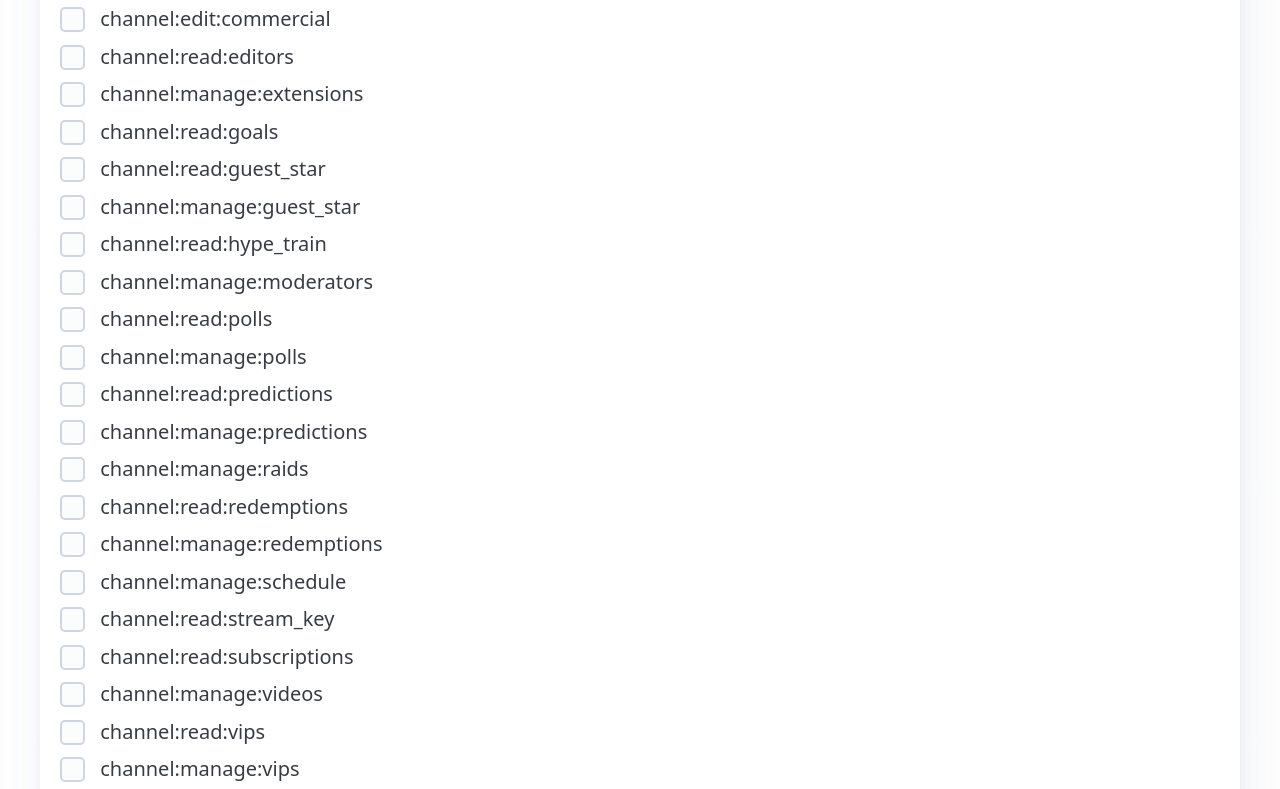
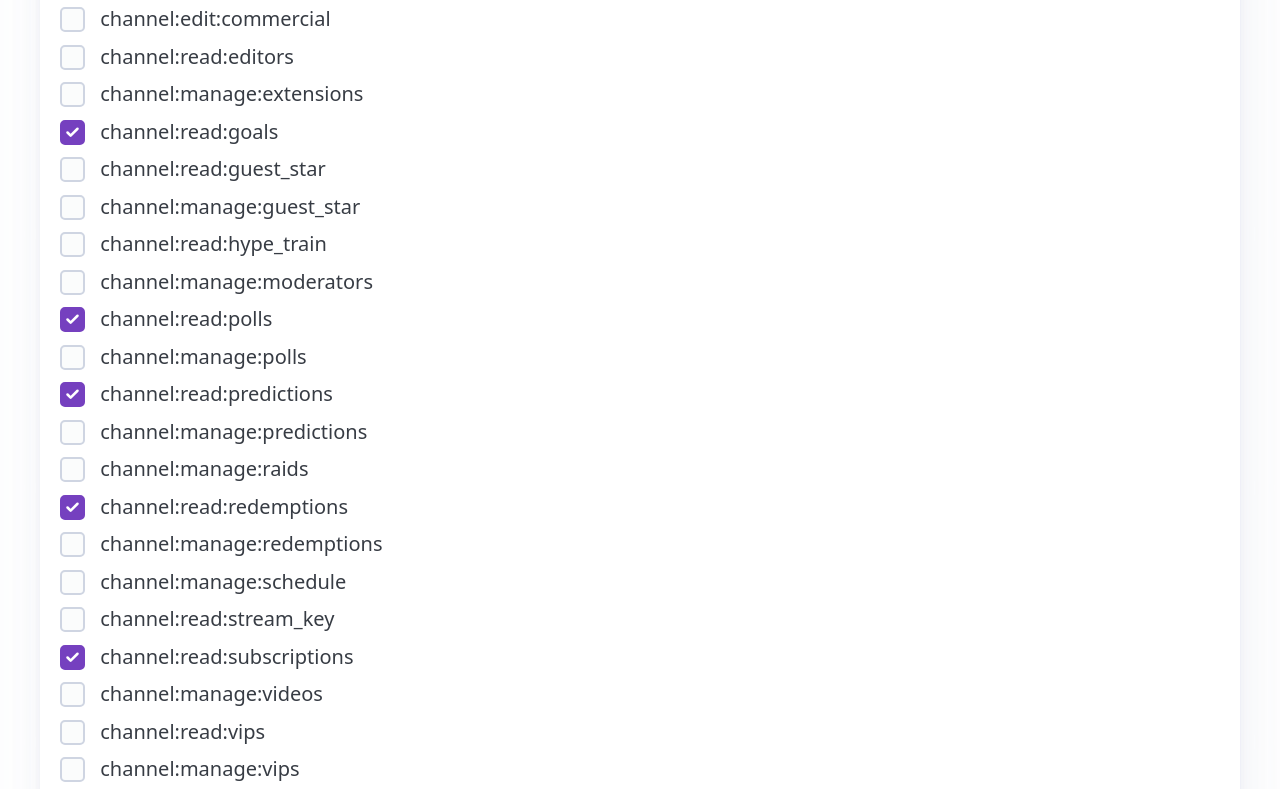
Before and after one commit to declider/twitch-auth, a plain HTML site: page index.html in a window 1280 px wide. Shown: the part 529-1318 px from the top of the page. Drawn offline with Linux system fonts and the light colour scheme.

Commit message:
Update index.html

```diff
--- a/index.html
+++ b/index.html
@@ -59,7 +59,7 @@
 					channel:manage:extensions
 				</label>
 				<label>
-					<input type="checkbox" id="channel:read:goals" class="scope">
+					<input type="checkbox" id="channel:read:goals" class="scope" checked>
 					channel:read:goals
 				</label>
 				<label>
@@ -79,7 +79,7 @@
 					channel:manage:moderators
 				</label>
 				<label>
-					<input type="checkbox" id="channel:read:polls" class="scope">
+					<input type="checkbox" id="channel:read:polls" class="scope" checked>
 					channel:read:polls
 				</label>
 				<label>
@@ -87,7 +87,7 @@
 					channel:manage:polls
 				</label>
 				<label>
-					<input type="checkbox" id="channel:read:predictions" class="scope">
+					<input type="checkbox" id="channel:read:predictions" class="scope" checked>
 					channel:read:predictions
 				</label>
 				<label>
@@ -99,7 +99,7 @@
 					channel:manage:raids
 				</label>
 				<label>
-					<input type="checkbox" id="channel:read:redemptions" class="scope">
+					<input type="checkbox" id="channel:read:redemptions" class="scope" checked>
 					channel:read:redemptions
 				</label>
 				<label>
@@ -115,7 +115,7 @@
 					channel:read:stream_key
 				</label>
 				<label>
-					<input type="checkbox" id="channel:read:subscriptions" class="scope">
+					<input type="checkbox" id="channel:read:subscriptions" class="scope" checked>
 					channel:read:subscriptions
 				</label>
 				<label>
@@ -271,7 +271,7 @@
 					user:read:broadcast
 				</label>
 				<label>
-					<input type="checkbox" id="user:read:chat" class="scope">
+					<input type="checkbox" id="user:read:chat" class="scope" checked>
 					user:read:chat
 				</label>
 				<label>
@@ -315,7 +315,7 @@
 					chat:edit
 				</label>
 				<label>
-					<input type="checkbox" id="chat:read" class="scope">
+					<input type="checkbox" id="chat:read" class="scope" checked>
 					chat:read
 				</label>
 				<label>
```
Lines whose indentation alone changed are shown as unchanged.
